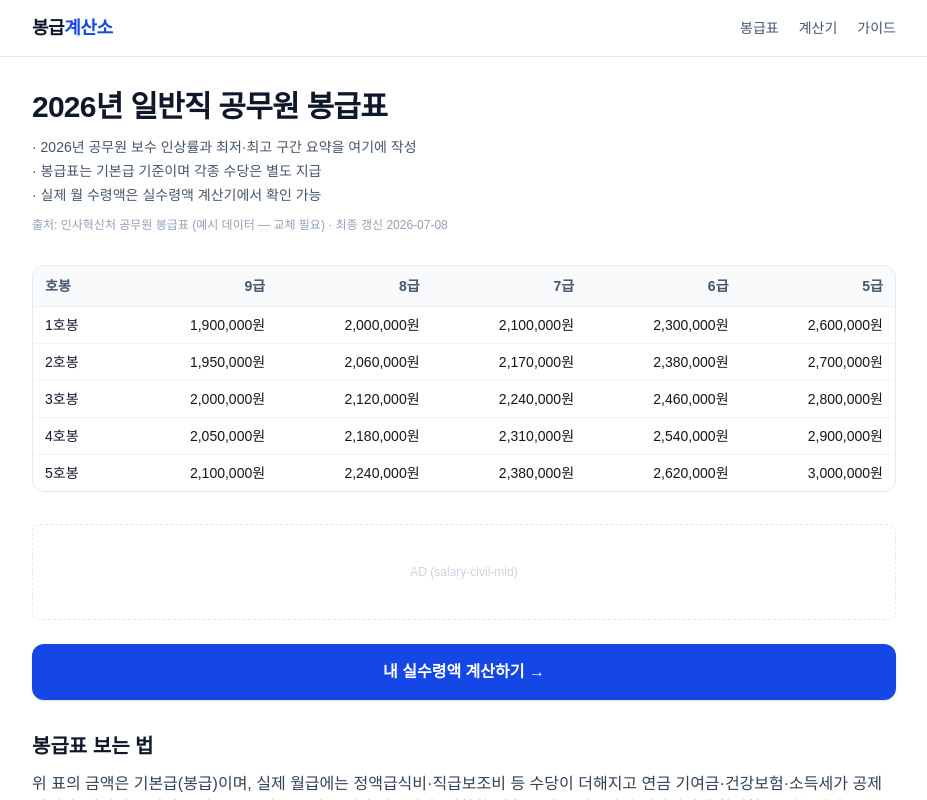
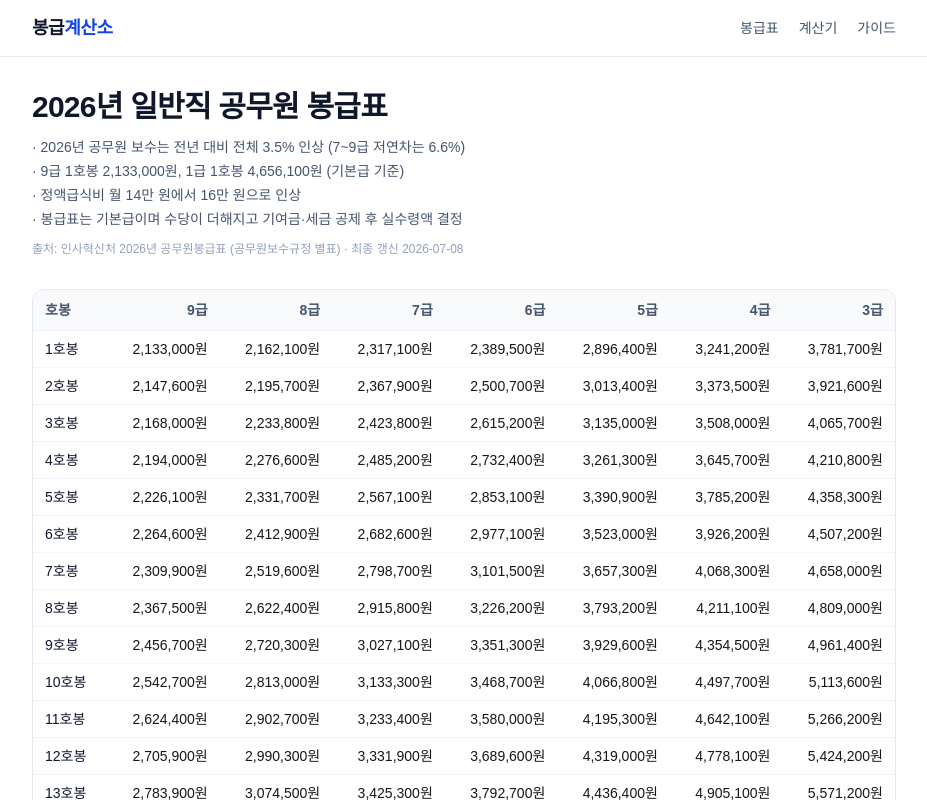
Before and after one commit to parkdane/pay-calc, a Next.js app: page /salary/civil in a window 1280 px wide. Shown: the top 800 px of the page, without its empty margins (176-1103 px from the left). Built offline with nearby package versions, Linux system fonts and the light colour scheme.

Commit message:
feat: real 2026 salary data and rates, fix calc keys

```diff
--- a/data/salary-civil-2026.json
+++ b/data/salary-civil-2026.json
@@ -1,27 +1,50 @@
 {
-  "_note": "⚠️ 아래 수치는 구조 확인용 예시값이다. 배포 전 인사혁신처 2026년 공무원 봉급표 공표 자료로 반드시 교체할 것.",
   "slug": "civil",
   "title": "일반직 공무원",
   "year": 2026,
   "updatedAt": "2026-07-08",
-  "source": "인사혁신처 공무원 봉급표 (예시 데이터 — 교체 필요)",
+  "source": "인사혁신처 2026년 공무원봉급표 (공무원보수규정 별표)",
   "summary": [
-    "2026년 공무원 보수 인상률과 최저·최고 구간 요약을 여기에 작성",
-    "봉급표는 기본급 기준이며 각종 수당은 별도 지급",
-    "실제 월 수령액은 실수령액 계산기에서 확인 가능"
+    "2026년 공무원 보수는 전년 대비 전체 3.5% 인상 (7~9급 저연차는 6.6%)",
+    "9급 1호봉 2,133,000원, 1급 1호봉 4,656,100원 (기본급 기준)",
+    "정액급식비 월 14만 원에서 16만 원으로 인상",
+    "봉급표는 기본급이며 수당이 더해지고 기여금·세금 공제 후 실수령액 결정"
   ],
-  "columns": ["9급", "8급", "7급", "6급", "5급"],
+  "columns": ["9급", "8급", "7급", "6급", "5급", "4급", "3급"],
   "rows": [
-    { "hobong": 1, "pay": [1900000, 2000000, 2100000, 2300000, 2600000] },
-    { "hobong": 2, "pay": [1950000, 2060000, 2170000, 2380000, 2700000] },
-    { "hobong": 3, "pay": [2000000, 2120000, 2240000, 2460000, 2800000] },
-    { "hobong": 4, "pay": [2050000, 2180000, 2310000, 2540000, 2900000] },
-    { "hobong": 5, "pay": [2100000, 2240000, 2380000, 2620000, 3000000] }
+    { "hobong": 1, "pay": [2133000, 2162100, 2317100, 2389500, 2896400, 3241200, 3781700] },
+    { "hobong": 2, "pay": [2147600, 2195700, 2367900, 2500700, 3013400, 3373500, 3921600] },
+    { "hobong": 3, "pay": [2168000, 2233800, 2423800, 2615200, 3135000, 3508000, 4065700] },
+    { "hobong": 4, "pay": [2194000, 2276600, 2485200, 2732400, 3261300, 3645700, 4210800] },
+    { "hobong": 5, "pay": [2226100, 2331700, 2567100, 2853100, 3390900, 3785200, 4358300] },
+    { "hobong": 6, "pay": [2264600, 2412900, 2682600, 2977100, 3523000, 3926200, 4507200] },
+    { "hobong": 7, "pay": [2309900, 2519600, 2798700, 3101500, 3657300, 4068300, 4658000] },
+    { "hobong": 8, "pay": [2367500, 2622400, 2915800, 3226200, 3793200, 4211100, 4809000] },
+    { "hobong": 9, "pay": [2456700, 2720300, 3027100, 3351300, 3929600, 4354500, 4961400] },
+    { "hobong": 10, "pay": [2542700, 2813000, 3133300, 3468700, 4066800, 4497700, 5113600] },
+    { "hobong": 11, "pay": [2624400, 2902700, 3233400, 3580000, 4195300, 4642100, 5266200] },
+    { "hobong": 12, "pay": [2705900, 2990300, 3331900, 3689600, 4319000, 4778100, 5424200] },
+    { "hobong": 13, "pay": [2783900, 3074500, 3425300, 3792700, 4436400, 4905100, 5571200] },
+    { "hobong": 14, "pay": [2859800, 3155100, 3514500, 3890000, 4545900, 5023800, 5707600] },
+    { "hobong": 15, "pay": [2932300, 3232400, 3599900, 3983600, 4649400, 5135500, 5833400] },
+    { "hobong": 16, "pay": [3002300, 3307100, 3680600, 4071300, 4746800, 5240900, 5950500] },
+    { "hobong": 17, "pay": [3070800, 3376800, 3758100, 4154900, 4838400, 5338700, 6059400] },
+    { "hobong": 18, "pay": [3134500, 3444300, 3832100, 4234100, 4924800, 5430100, 6160700] },
+    { "hobong": 19, "pay": [3197300, 3509300, 3902000, 4309100, 5006300, 5515500, 6254300] },
+    { "hobong": 20, "pay": [3257000, 3571100, 3968400, 4379600, 5082700, 5595300, 6342100] },
+    { "hobong": 21, "pay": [3313400, 3630200, 4031800, 4447600, 5154500, 5669800, 6423300] },
+    { "hobong": 22, "pay": [3367600, 3686900, 4091600, 4511500, 5222000, 5739700, 6498500] },
+    { "hobong": 23, "pay": [3419200, 3740800, 4149600, 4571300, 5285600, 5805400, 6567800] }
   ],
+  "note": "호봉 24 이상 및 2급·1급은 원본 봉급표 참조. 9급~3급 23호봉까지 수록.",
   "faq": [
     {
+      "q": "2026년 9급 공무원 1호봉 봉급은 얼마인가요?",
+      "a": "2026년 일반직 9급 1호봉 봉급(기본급)은 월 2,133,000원입니다. 여기에 수당이 더해진 뒤 기여금·세금 등이 공제되어 실수령액이 정해집니다."
+    },
+    {
       "q": "봉급표 금액이 실제 월급인가요?",
-      "a": "아닙니다. 봉급표는 기본급이며 정액급식비, 직급보조비 등 수당이 더해지고 4대보험과 소득세가 공제됩니다. 실수령액 계산기에서 세후 금액을 확인하세요."
+      "a": "아닙니다. 봉급표는 기본급이며 정액급식비(월 16만 원), 직급보조비 등 수당이 더해지고 공무원연금 기여금·건강보험·소득세가 공제됩니다. 실수령액 계산기에서 세후 금액을 확인하세요."
     },
     {
       "q": "호봉은 어떻게 계산하나요?",
--- a/data/salary-fire-2026.json
+++ b/data/salary-fire-2026.json
@@ -1,27 +1,50 @@
 {
-  "_note": "⚠️ 아래 수치는 구조 확인용 예시값이다. 배포 전 인사혁신처 2026년 공무원 봉급표 공표 자료로 반드시 교체할 것.",
-  "slug": "fire",
-  "title": "소방",
+  "slug": "civil",
+  "title": "일반직 공무원",
   "year": 2026,
   "updatedAt": "2026-07-08",
-  "source": "인사혁신처 공무원 봉급표 (예시 데이터 — 교체 필요)",
+  "source": "인사혁신처 2026년 공무원봉급표 (공무원보수규정 별표)",
   "summary": [
-    "2026년 공무원 보수 인상률과 최저·최고 구간 요약을 여기에 작성",
-    "봉급표는 기본급 기준이며 각종 수당은 별도 지급",
-    "실제 월 수령액은 실수령액 계산기에서 확인 가능"
+    "2026년 공무원 보수는 전년 대비 전체 3.5% 인상 (7~9급 저연차는 6.6%)",
+    "9급 1호봉 2,133,000원, 1급 1호봉 4,656,100원 (기본급 기준)",
+    "정액급식비 월 14만 원에서 16만 원으로 인상",
+    "봉급표는 기본급이며 수당이 더해지고 기여금·세금 공제 후 실수령액 결정"
   ],
-  "columns": ["9급", "8급", "7급", "6급", "5급"],
+  "columns": ["9급", "8급", "7급", "6급", "5급", "4급", "3급"],
   "rows": [
-    { "hobong": 1, "pay": [1900000, 2000000, 2100000, 2300000, 2600000] },
-    { "hobong": 2, "pay": [1950000, 2060000, 2170000, 2380000, 2700000] },
-    { "hobong": 3, "pay": [2000000, 2120000, 2240000, 2460000, 2800000] },
-    { "hobong": 4, "pay": [2050000, 2180000, 2310000, 2540000, 2900000] },
-    { "hobong": 5, "pay": [2100000, 2240000, 2380000, 2620000, 3000000] }
+    { "hobong": 1, "pay": [2133000, 2162100, 2317100, 2389500, 2896400, 3241200, 3781700] },
+    { "hobong": 2, "pay": [2147600, 2195700, 2367900, 2500700, 3013400, 3373500, 3921600] },
+    { "hobong": 3, "pay": [2168000, 2233800, 2423800, 2615200, 3135000, 3508000, 4065700] },
+    { "hobong": 4, "pay": [2194000, 2276600, 2485200, 2732400, 3261300, 3645700, 4210800] },
+    { "hobong": 5, "pay": [2226100, 2331700, 2567100, 2853100, 3390900, 3785200, 4358300] },
+    { "hobong": 6, "pay": [2264600, 2412900, 2682600, 2977100, 3523000, 3926200, 4507200] },
+    { "hobong": 7, "pay": [2309900, 2519600, 2798700, 3101500, 3657300, 4068300, 4658000] },
+    { "hobong": 8, "pay": [2367500, 2622400, 2915800, 3226200, 3793200, 4211100, 4809000] },
+    { "hobong": 9, "pay": [2456700, 2720300, 3027100, 3351300, 3929600, 4354500, 4961400] },
+    { "hobong": 10, "pay": [2542700, 2813000, 3133300, 3468700, 4066800, 4497700, 5113600] },
+    { "hobong": 11, "pay": [2624400, 2902700, 3233400, 3580000, 4195300, 4642100, 5266200] },
+    { "hobong": 12, "pay": [2705900, 2990300, 3331900, 3689600, 4319000, 4778100, 5424200] },
+    { "hobong": 13, "pay": [2783900, 3074500, 3425300, 3792700, 4436400, 4905100, 5571200] },
+    { "hobong": 14, "pay": [2859800, 3155100, 3514500, 3890000, 4545900, 5023800, 5707600] },
+    { "hobong": 15, "pay": [2932300, 3232400, 3599900, 3983600, 4649400, 5135500, 5833400] },
+    { "hobong": 16, "pay": [3002300, 3307100, 3680600, 4071300, 4746800, 5240900, 5950500] },
+    { "hobong": 17, "pay": [3070800, 3376800, 3758100, 4154900, 4838400, 5338700, 6059400] },
+    { "hobong": 18, "pay": [3134500, 3444300, 3832100, 4234100, 4924800, 5430100, 6160700] },
+    { "hobong": 19, "pay": [3197300, 3509300, 3902000, 4309100, 5006300, 5515500, 6254300] },
+    { "hobong": 20, "pay": [3257000, 3571100, 3968400, 4379600, 5082700, 5595300, 6342100] },
+    { "hobong": 21, "pay": [3313400, 3630200, 4031800, 4447600, 5154500, 5669800, 6423300] },
+    { "hobong": 22, "pay": [3367600, 3686900, 4091600, 4511500, 5222000, 5739700, 6498500] },
+    { "hobong": 23, "pay": [3419200, 3740800, 4149600, 4571300, 5285600, 5805400, 6567800] }
   ],
+  "note": "호봉 24 이상 및 2급·1급은 원본 봉급표 참조. 9급~3급 23호봉까지 수록.",
   "faq": [
     {
+      "q": "2026년 9급 공무원 1호봉 봉급은 얼마인가요?",
+      "a": "2026년 일반직 9급 1호봉 봉급(기본급)은 월 2,133,000원입니다. 여기에 수당이 더해진 뒤 기여금·세금 등이 공제되어 실수령액이 정해집니다."
+    },
+    {
       "q": "봉급표 금액이 실제 월급인가요?",
-      "a": "아닙니다. 봉급표는 기본급이며 정액급식비, 직급보조비 등 수당이 더해지고 4대보험과 소득세가 공제됩니다. 실수령액 계산기에서 세후 금액을 확인하세요."
+      "a": "아닙니다. 봉급표는 기본급이며 정액급식비(월 16만 원), 직급보조비 등 수당이 더해지고 공무원연금 기여금·건강보험·소득세가 공제됩니다. 실수령액 계산기에서 세후 금액을 확인하세요."
     },
     {
       "q": "호봉은 어떻게 계산하나요?",
--- a/data/salary-military-2026.json
+++ b/data/salary-military-2026.json
@@ -1,27 +1,50 @@
 {
-  "_note": "⚠️ 아래 수치는 구조 확인용 예시값이다. 배포 전 인사혁신처 2026년 공무원 봉급표 공표 자료로 반드시 교체할 것.",
-  "slug": "military",
-  "title": "군인",
+  "slug": "civil",
+  "title": "일반직 공무원",
   "year": 2026,
   "updatedAt": "2026-07-08",
-  "source": "인사혁신처 공무원 봉급표 (예시 데이터 — 교체 필요)",
+  "source": "인사혁신처 2026년 공무원봉급표 (공무원보수규정 별표)",
   "summary": [
-    "2026년 공무원 보수 인상률과 최저·최고 구간 요약을 여기에 작성",
-    "봉급표는 기본급 기준이며 각종 수당은 별도 지급",
-    "실제 월 수령액은 실수령액 계산기에서 확인 가능"
+    "2026년 공무원 보수는 전년 대비 전체 3.5% 인상 (7~9급 저연차는 6.6%)",
+    "9급 1호봉 2,133,000원, 1급 1호봉 4,656,100원 (기본급 기준)",
+    "정액급식비 월 14만 원에서 16만 원으로 인상",
+    "봉급표는 기본급이며 수당이 더해지고 기여금·세금 공제 후 실수령액 결정"
   ],
-  "columns": ["9급", "8급", "7급", "6급", "5급"],
+  "columns": ["9급", "8급", "7급", "6급", "5급", "4급", "3급"],
   "rows": [
-    { "hobong": 1, "pay": [1900000, 2000000, 2100000, 2300000, 2600000] },
-    { "hobong": 2, "pay": [1950000, 2060000, 2170000, 2380000, 2700000] },
-    { "hobong": 3, "pay": [2000000, 2120000, 2240000, 2460000, 2800000] },
-    { "hobong": 4, "pay": [2050000, 2180000, 2310000, 2540000, 2900000] },
-    { "hobong": 5, "pay": [2100000, 2240000, 2380000, 2620000, 3000000] }
+    { "hobong": 1, "pay": [2133000, 2162100, 2317100, 2389500, 2896400, 3241200, 3781700] },
+    { "hobong": 2, "pay": [2147600, 2195700, 2367900, 2500700, 3013400, 3373500, 3921600] },
+    { "hobong": 3, "pay": [2168000, 2233800, 2423800, 2615200, 3135000, 3508000, 4065700] },
+    { "hobong": 4, "pay": [2194000, 2276600, 2485200, 2732400, 3261300, 3645700, 4210800] },
+    { "hobong": 5, "pay": [2226100, 2331700, 2567100, 2853100, 3390900, 3785200, 4358300] },
+    { "hobong": 6, "pay": [2264600, 2412900, 2682600, 2977100, 3523000, 3926200, 4507200] },
+    { "hobong": 7, "pay": [2309900, 2519600, 2798700, 3101500, 3657300, 4068300, 4658000] },
+    { "hobong": 8, "pay": [2367500, 2622400, 2915800, 3226200, 3793200, 4211100, 4809000] },
+    { "hobong": 9, "pay": [2456700, 2720300, 3027100, 3351300, 3929600, 4354500, 4961400] },
+    { "hobong": 10, "pay": [2542700, 2813000, 3133300, 3468700, 4066800, 4497700, 5113600] },
+    { "hobong": 11, "pay": [2624400, 2902700, 3233400, 3580000, 4195300, 4642100, 5266200] },
+    { "hobong": 12, "pay": [2705900, 2990300, 3331900, 3689600, 4319000, 4778100, 5424200] },
+    { "hobong": 13, "pay": [2783900, 3074500, 3425300, 3792700, 4436400, 4905100, 5571200] },
+    { "hobong": 14, "pay": [2859800, 3155100, 3514500, 3890000, 4545900, 5023800, 5707600] },
+    { "hobong": 15, "pay": [2932300, 3232400, 3599900, 3983600, 4649400, 5135500, 5833400] },
+    { "hobong": 16, "pay": [3002300, 3307100, 3680600, 4071300, 4746800, 5240900, 5950500] },
+    { "hobong": 17, "pay": [3070800, 3376800, 3758100, 4154900, 4838400, 5338700, 6059400] },
+    { "hobong": 18, "pay": [3134500, 3444300, 3832100, 4234100, 4924800, 5430100, 6160700] },
+    { "hobong": 19, "pay": [3197300, 3509300, 3902000, 4309100, 5006300, 5515500, 6254300] },
+    { "hobong": 20, "pay": [3257000, 3571100, 3968400, 4379600, 5082700, 5595300, 6342100] },
+    { "hobong": 21, "pay": [3313400, 3630200, 4031800, 4447600, 5154500, 5669800, 6423300] },
+    { "hobong": 22, "pay": [3367600, 3686900, 4091600, 4511500, 5222000, 5739700, 6498500] },
+    { "hobong": 23, "pay": [3419200, 3740800, 4149600, 4571300, 5285600, 5805400, 6567800] }
   ],
+  "note": "호봉 24 이상 및 2급·1급은 원본 봉급표 참조. 9급~3급 23호봉까지 수록.",
   "faq": [
     {
+      "q": "2026년 9급 공무원 1호봉 봉급은 얼마인가요?",
+      "a": "2026년 일반직 9급 1호봉 봉급(기본급)은 월 2,133,000원입니다. 여기에 수당이 더해진 뒤 기여금·세금 등이 공제되어 실수령액이 정해집니다."
+    },
+    {
       "q": "봉급표 금액이 실제 월급인가요?",
-      "a": "아닙니다. 봉급표는 기본급이며 정액급식비, 직급보조비 등 수당이 더해지고 4대보험과 소득세가 공제됩니다. 실수령액 계산기에서 세후 금액을 확인하세요."
+      "a": "아닙니다. 봉급표는 기본급이며 정액급식비(월 16만 원), 직급보조비 등 수당이 더해지고 공무원연금 기여금·건강보험·소득세가 공제됩니다. 실수령액 계산기에서 세후 금액을 확인하세요."
     },
     {
       "q": "호봉은 어떻게 계산하나요?",
--- a/data/salary-police-2026.json
+++ b/data/salary-police-2026.json
@@ -1,27 +1,50 @@
 {
-  "_note": "⚠️ 아래 수치는 구조 확인용 예시값이다. 배포 전 인사혁신처 2026년 공무원 봉급표 공표 자료로 반드시 교체할 것.",
-  "slug": "police",
-  "title": "경찰",
+  "slug": "civil",
+  "title": "일반직 공무원",
   "year": 2026,
   "updatedAt": "2026-07-08",
-  "source": "인사혁신처 공무원 봉급표 (예시 데이터 — 교체 필요)",
+  "source": "인사혁신처 2026년 공무원봉급표 (공무원보수규정 별표)",
   "summary": [
-    "2026년 공무원 보수 인상률과 최저·최고 구간 요약을 여기에 작성",
-    "봉급표는 기본급 기준이며 각종 수당은 별도 지급",
-    "실제 월 수령액은 실수령액 계산기에서 확인 가능"
+    "2026년 공무원 보수는 전년 대비 전체 3.5% 인상 (7~9급 저연차는 6.6%)",
+    "9급 1호봉 2,133,000원, 1급 1호봉 4,656,100원 (기본급 기준)",
+    "정액급식비 월 14만 원에서 16만 원으로 인상",
+    "봉급표는 기본급이며 수당이 더해지고 기여금·세금 공제 후 실수령액 결정"
   ],
-  "columns": ["9급", "8급", "7급", "6급", "5급"],
+  "columns": ["9급", "8급", "7급", "6급", "5급", "4급", "3급"],
   "rows": [
-    { "hobong": 1, "pay": [1900000, 2000000, 2100000, 2300000, 2600000] },
-    { "hobong": 2, "pay": [1950000, 2060000, 2170000, 2380000, 2700000] },
-    { "hobong": 3, "pay": [2000000, 2120000, 2240000, 2460000, 2800000] },
-    { "hobong": 4, "pay": [2050000, 2180000, 2310000, 2540000, 2900000] },
-    { "hobong": 5, "pay": [2100000, 2240000, 2380000, 2620000, 3000000] }
+    { "hobong": 1, "pay": [2133000, 2162100, 2317100, 2389500, 2896400, 3241200, 3781700] },
+    { "hobong": 2, "pay": [2147600, 2195700, 2367900, 2500700, 3013400, 3373500, 3921600] },
+    { "hobong": 3, "pay": [2168000, 2233800, 2423800, 2615200, 3135000, 3508000, 4065700] },
+    { "hobong": 4, "pay": [2194000, 2276600, 2485200, 2732400, 3261300, 3645700, 4210800] },
+    { "hobong": 5, "pay": [2226100, 2331700, 2567100, 2853100, 3390900, 3785200, 4358300] },
+    { "hobong": 6, "pay": [2264600, 2412900, 2682600, 2977100, 3523000, 3926200, 4507200] },
+    { "hobong": 7, "pay": [2309900, 2519600, 2798700, 3101500, 3657300, 4068300, 4658000] },
+    { "hobong": 8, "pay": [2367500, 2622400, 2915800, 3226200, 3793200, 4211100, 4809000] },
+    { "hobong": 9, "pay": [2456700, 2720300, 3027100, 3351300, 3929600, 4354500, 4961400] },
+    { "hobong": 10, "pay": [2542700, 2813000, 3133300, 3468700, 4066800, 4497700, 5113600] },
+    { "hobong": 11, "pay": [2624400, 2902700, 3233400, 3580000, 4195300, 4642100, 5266200] },
+    { "hobong": 12, "pay": [2705900, 2990300, 3331900, 3689600, 4319000, 4778100, 5424200] },
+    { "hobong": 13, "pay": [2783900, 3074500, 3425300, 3792700, 4436400, 4905100, 5571200] },
+    { "hobong": 14, "pay": [2859800, 3155100, 3514500, 3890000, 4545900, 5023800, 5707600] },
+    { "hobong": 15, "pay": [2932300, 3232400, 3599900, 3983600, 4649400, 5135500, 5833400] },
+    { "hobong": 16, "pay": [3002300, 3307100, 3680600, 4071300, 4746800, 5240900, 5950500] },
+    { "hobong": 17, "pay": [3070800, 3376800, 3758100, 4154900, 4838400, 5338700, 6059400] },
+    { "hobong": 18, "pay": [3134500, 3444300, 3832100, 4234100, 4924800, 5430100, 6160700] },
+    { "hobong": 19, "pay": [3197300, 3509300, 3902000, 4309100, 5006300, 5515500, 6254300] },
+    { "hobong": 20, "pay": [3257000, 3571100, 3968400, 4379600, 5082700, 5595300, 6342100] },
+    { "hobong": 21, "pay": [3313400, 3630200, 4031800, 4447600, 5154500, 5669800, 6423300] },
+    { "hobong": 22, "pay": [3367600, 3686900, 4091600, 4511500, 5222000, 5739700, 6498500] },
+    { "hobong": 23, "pay": [3419200, 3740800, 4149600, 4571300, 5285600, 5805400, 6567800] }
   ],
+  "note": "호봉 24 이상 및 2급·1급은 원본 봉급표 참조. 9급~3급 23호봉까지 수록.",
   "faq": [
     {
+      "q": "2026년 9급 공무원 1호봉 봉급은 얼마인가요?",
+      "a": "2026년 일반직 9급 1호봉 봉급(기본급)은 월 2,133,000원입니다. 여기에 수당이 더해진 뒤 기여금·세금 등이 공제되어 실수령액이 정해집니다."
+    },
+    {
       "q": "봉급표 금액이 실제 월급인가요?",
-      "a": "아닙니다. 봉급표는 기본급이며 정액급식비, 직급보조비 등 수당이 더해지고 4대보험과 소득세가 공제됩니다. 실수령액 계산기에서 세후 금액을 확인하세요."
+      "a": "아닙니다. 봉급표는 기본급이며 정액급식비(월 16만 원), 직급보조비 등 수당이 더해지고 공무원연금 기여금·건강보험·소득세가 공제됩니다. 실수령액 계산기에서 세후 금액을 확인하세요."
     },
     {
       "q": "호봉은 어떻게 계산하나요?",
```
Also changed, not shown: components/CivilNetCalc.tsx (+9 -5 lines), data/tax-rates-2026.json (+22 -12 lines).
